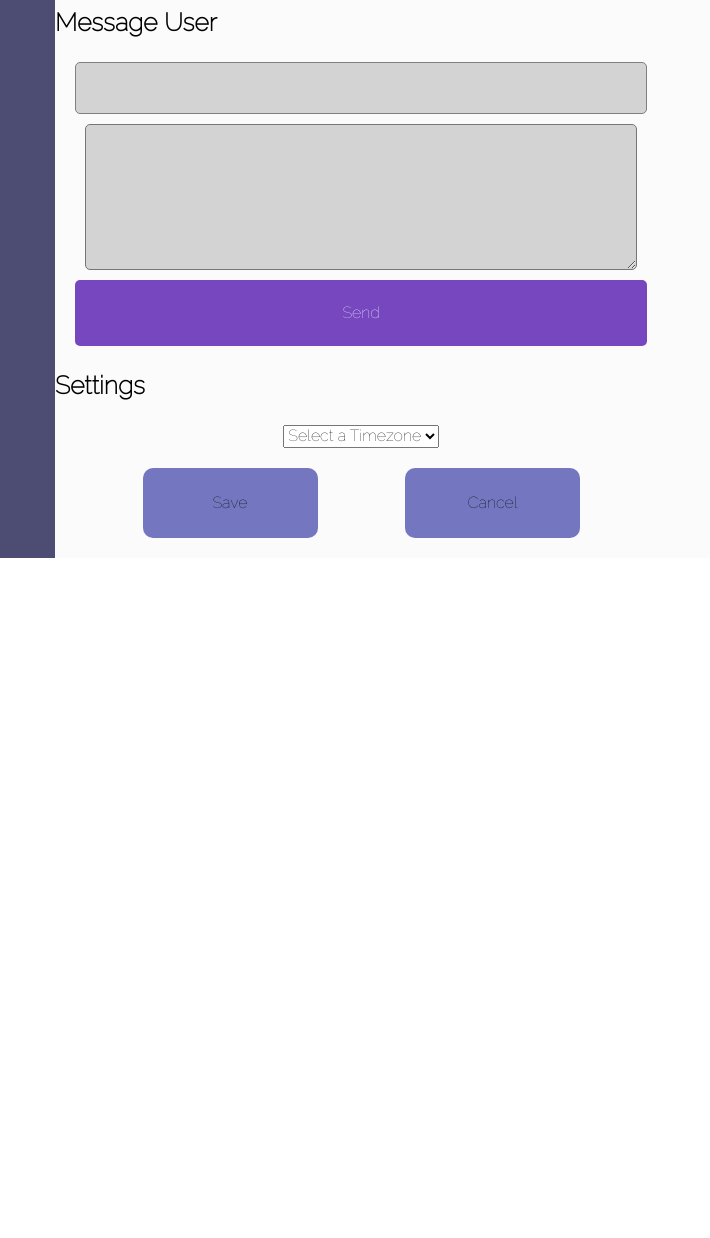
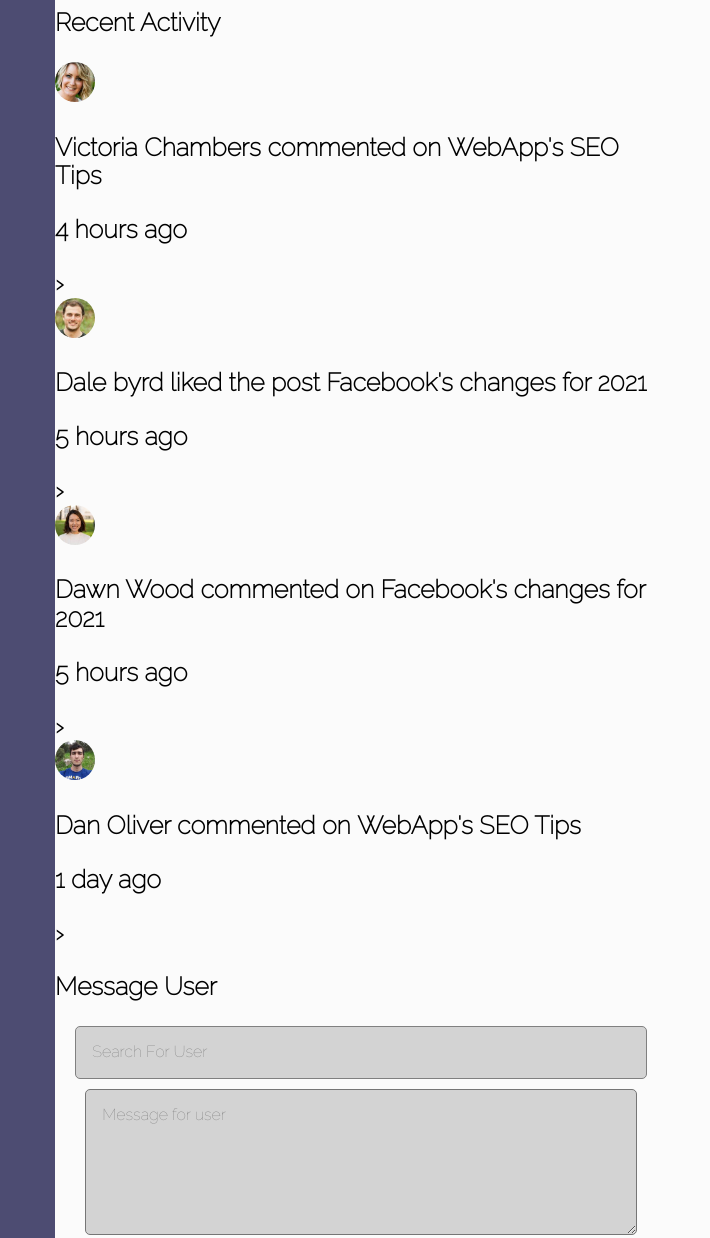
Before and after one commit to IsraelImmanuel/Web-App-Dashboard, a plain HTML site: page index.html in a window 1280 px wide. Shown: the part 2960-4198 px from the top of the page, without its empty margins (0-710 px from the left). Before the commit the page ends 3518 px from the top, so only its background shows below. Drawn offline with nearby package versions, Linux system fonts and the light colour scheme.

Commit message:
Add files via upload

```diff
--- a/index.html
+++ b/index.html
@@ -171,13 +171,54 @@
             </div>
         </section>
 
+        <!-- RECENT ACTVITY -->
+
+        <section class= "activity">
+          <h3>Recent Activity<h3>
+            <div class="activity-container">
+              <img src="images/member-1.jpg" class="profile-image">
+              <div class="members-text-5">
+              <p>Victoria Chambers commented on <strong>WebApp's SEO Tips</strong></p>
+              <p>4 hours ago </p>
+              <div class="arrow">&#8250</div>
+              </div>
+            </div>
+
+            <div class="activity-container">
+              <img src="images/member-2.jpg" class="profile-image">
+              <div class="members-text-6">
+              <p>Dale byrd liked the post <strong>Facebook's changes for 2021</strong></p>
+              <p>5 hours ago </p>
+              <div class="arrow">&#8250</div>
+              </div>
+            </div>
+
+            <div class="activity-container">
+              <img src="images/member-3.jpg" class="profile-image">
+              <div class="members-text-7">
+              <p>Dawn Wood commented on <strong>Facebook's changes for 2021</strong></p>
+              <p>5 hours ago </p>
+              <div class="arrow">&#8250</div>
+              </div>
+            </div>
+
+            <div class="activity-container">
+              <img src="images/member-4.jpg" class="profile-image">
+              <div class="members-text-8">
+              <p>Dan Oliver commented on <strong>WebApp's SEO Tips</strong></p>
+              <p>1 day ago </p>
+              <div class="arrow">&#8250</div>
+              </div>
+            </div>
+        </section>
+
       <!-- MESSAGES -->
       <section class="messages">
         <h3>Message User</h3>
 
         <form class="widget-container">
-          <input type="text" placeholders="Search For User" Class="user-field" id="userField">
-          <textarea placeholders="Message for user" class="message-field" id="messageField"></textarea>
+          <input type="text" placeholder="Search For User" Class="user-field" id="userField">
+          <textarea placeholder="Message for user" class="message-field" id="messageField"></textarea>
           <button class="button-primary" id="send">Send</button>
           </form>
       </section>
```
